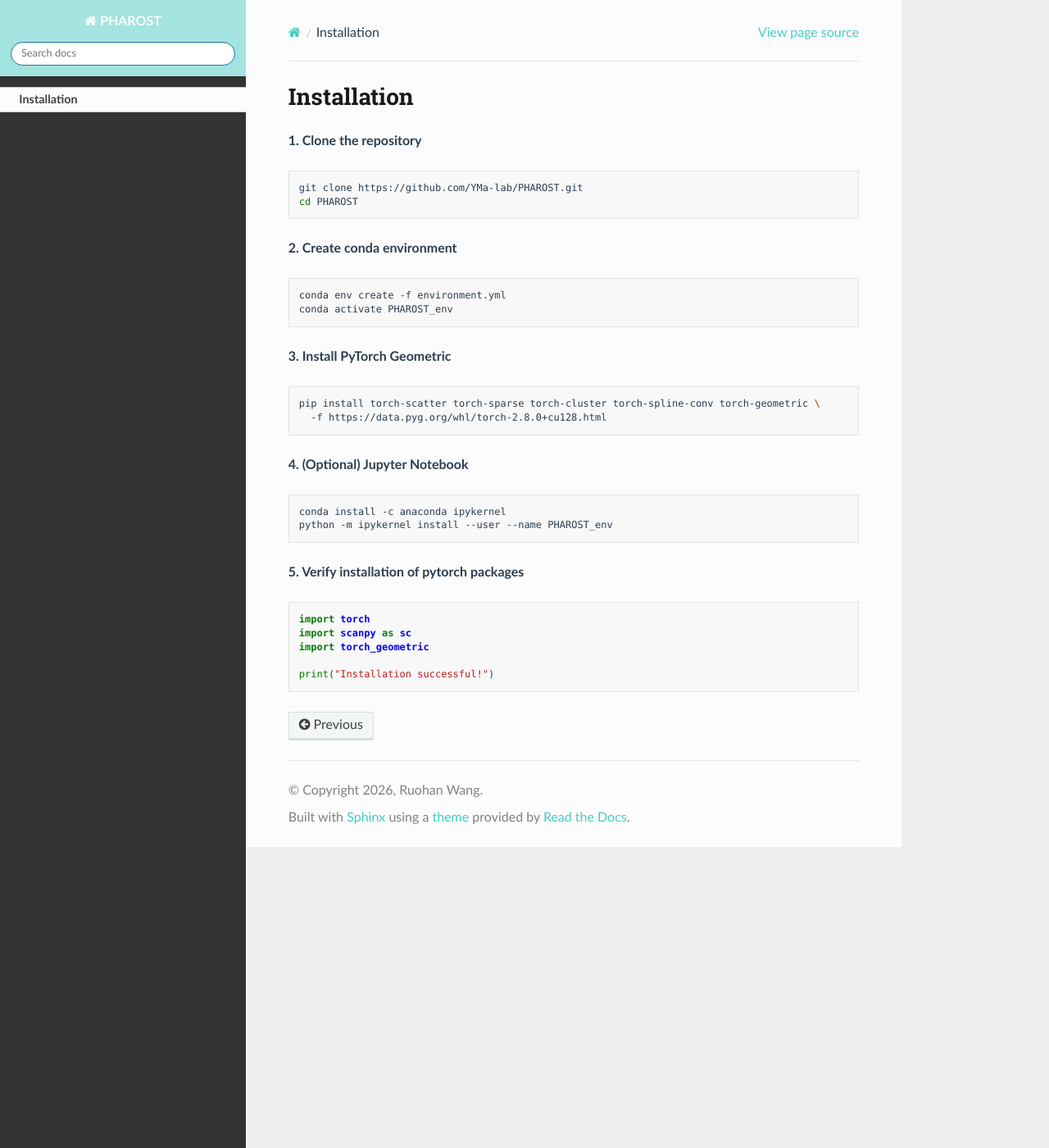
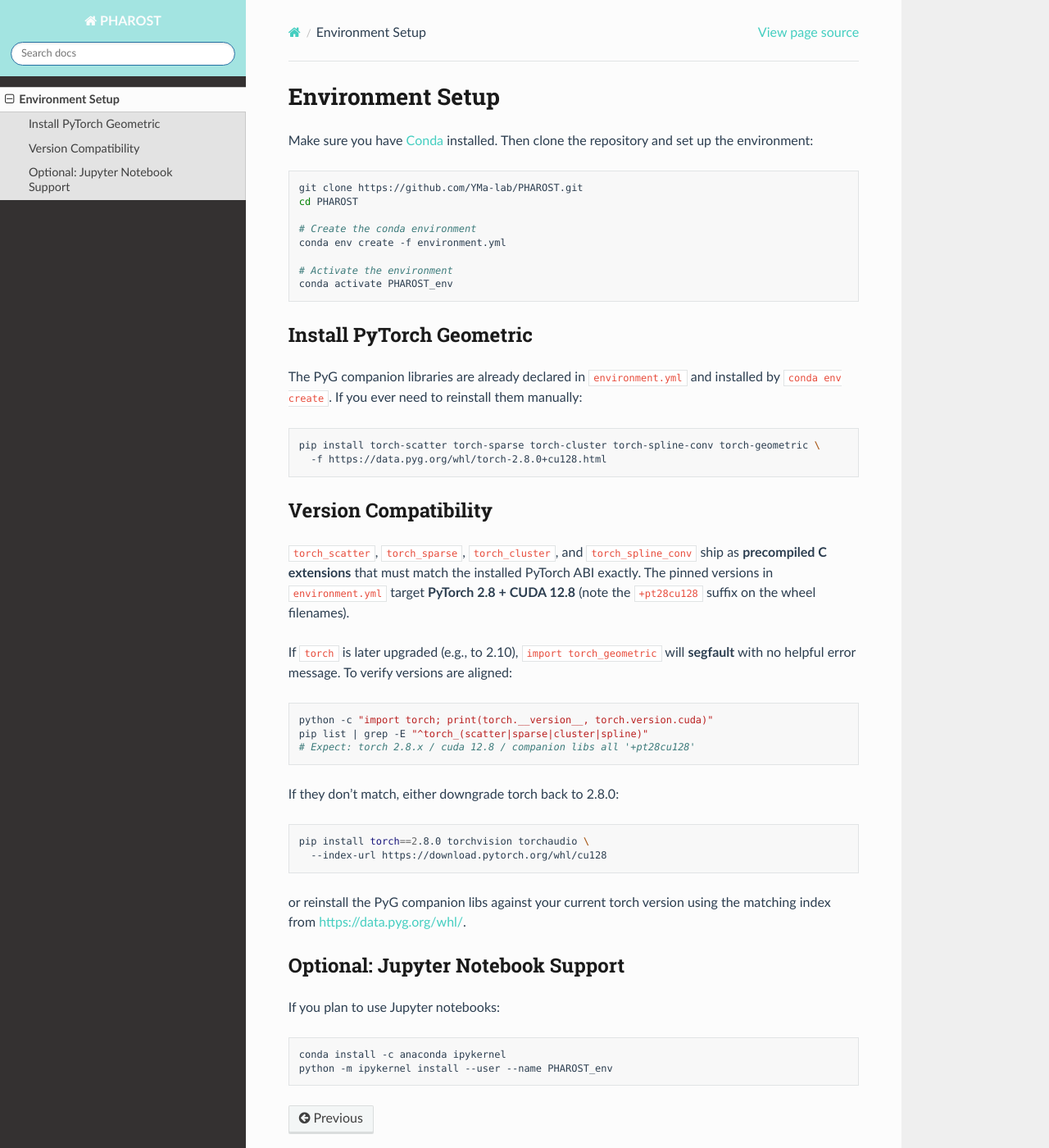
Before and after one commit to YMa-lab/PHAROST_docs, a Sphinx documentation site: the page built from docs/source/installation.md, in a window 1280 px wide and 1400 px high. Shown: the whole window at 82% size. Built offline with Sphinx 7.4.7 and the Read the Docs theme 3.1.0, drawn with Linux system fonts in a browser that asks for light colours; pages that are not in the unit, such as notebooks, are missing from menus.

Commit message:
Update installation.md

````diff
--- a/docs/source/installation.md
+++ b/docs/source/installation.md
@@ -1,39 +1,59 @@
-# Installation
+## Environment Setup
 
-**1. Clone the repository**
+Make sure you have [Conda](https://docs.conda.io/en/latest/) installed. Then clone the repository and set up the environment:
 
 ```bash
 git clone https://github.com/YMa-lab/PHAROST.git
 cd PHAROST
-```
 
-**2. Create conda environment**
+# Create the conda environment
+conda env create -f environment.yml
 
-```bash
-conda env create -f environment.yml
+# Activate the environment
 conda activate PHAROST_env
 ```
 
-**3. Install PyTorch Geometric**
+### Install PyTorch Geometric
+
+The PyG companion libraries are already declared in `environment.yml` and installed
+by `conda env create`. If you ever need to reinstall them manually:
 
 ```bash
 pip install torch-scatter torch-sparse torch-cluster torch-spline-conv torch-geometric \
   -f https://data.pyg.org/whl/torch-2.8.0+cu128.html
 ```
 
-**4. (Optional) Jupyter Notebook**
+### Version Compatibility
+
+`torch_scatter`, `torch_sparse`, `torch_cluster`, and `torch_spline_conv` ship as
+**precompiled C extensions** that must match the installed PyTorch ABI exactly.
+The pinned versions in `environment.yml` target **PyTorch 2.8 + CUDA 12.8**
+(note the `+pt28cu128` suffix on the wheel filenames).
+
+If `torch` is later upgraded (e.g., to 2.10), `import torch_geometric` will
+**segfault** with no helpful error message. To verify versions are aligned:
+
+```bash
+python -c "import torch; print(torch.__version__, torch.version.cuda)"
+pip list | grep -E "^torch_(scatter|sparse|cluster|spline)"
+# Expect: torch 2.8.x / cuda 12.8 / companion libs all '+pt28cu128'
+```
+
+If they don't match, either downgrade torch back to 2.8.0:
+
+```bash
+pip install torch==2.8.0 torchvision torchaudio \
+  --index-url https://download.pytorch.org/whl/cu128
+```
+
+or reinstall the PyG companion libs against your current torch version using the
+matching index from <https://data.pyg.org/whl/>.
+
+### Optional: Jupyter Notebook Support
+
+If you plan to use Jupyter notebooks:
 
 ```bash
 conda install -c anaconda ipykernel
 python -m ipykernel install --user --name PHAROST_env
 ```
-
-**5. Verify installation of pytorch packages**
-
-```python
-import torch
-import scanpy as sc
-import torch_geometric
-
-print("Installation successful!")
-```
````
